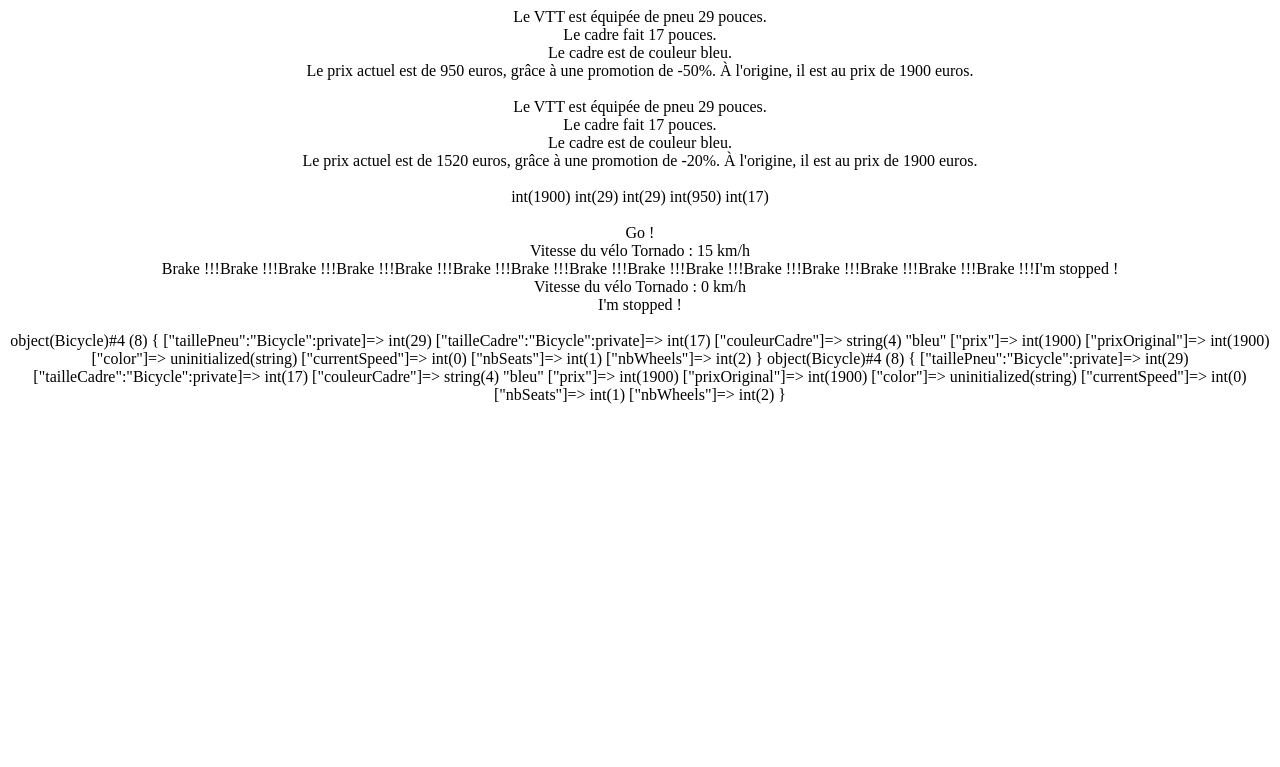
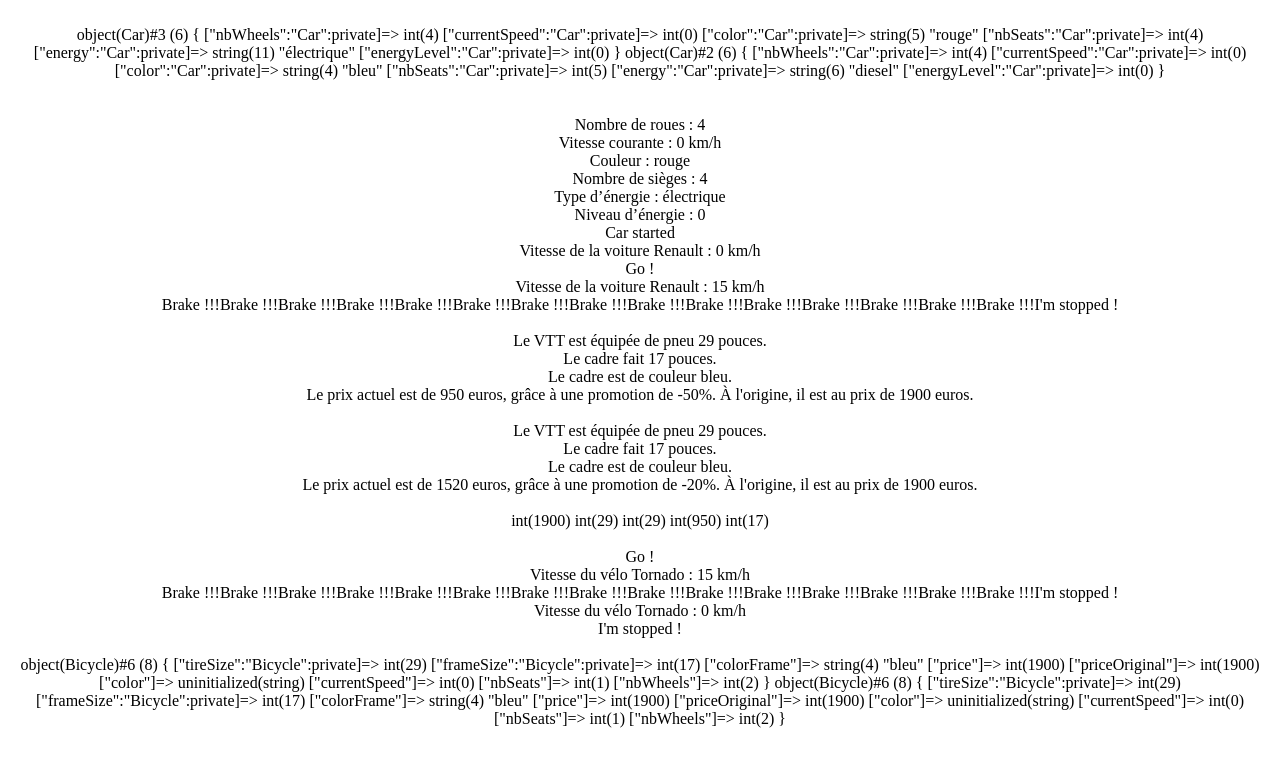
Before and after one commit to adelille982/entrainementPOO, a PHP site: page / in a window 1280 px wide. Shown: the top 767 px of the page. Run offline with PHP 8.4, Linux system fonts and the light colour scheme.

Commit message:
challenge 1 POO

```diff
--- a/Bicycle.php
+++ b/Bicycle.php
@@ -1,11 +1,11 @@
 <?php
 class Bicycle
 {
-    private int $taillePneu = 29;
-    private int $tailleCadre = 17;
-    public string $couleurCadre = 'bleu';
-    public int $prix = 1900;
-    public int $prixOriginal;
+    private int $tireSize = 29;
+    private int $frameSize = 17;
+    public string $colorFrame = 'bleu';
+    public int $price = 1900;
+    public int $priceOriginal;
     public string $color;
     public int $currentSpeed;
     public int $nbSeats = 1;
@@ -13,29 +13,29 @@ class Bicycle
 
     public function __construct()
     {
-        $this->prixOriginal = $this->prix;
+        $this->priceOriginal = $this->price;
         $this->currentSpeed = 0;
     }
 
 
-    public function getAfficherTaillePneu(): int
+    public function getTireSize(): int
     {
-        return $this->taillePneu;
+        return $this->tireSize;
     }
 
-    public function getAfficherTailleCadre(): int
+    public function getframeSize(): int
     {
-        return $this->tailleCadre;
+        return $this->frameSize;
     }
 
-    public function Promotion20pourcent()
+    public function apply20PercentDiscount()
     {
-        $this->prix *= 0.8;
+        $this->price *= 0.8;
     }
 
-    public function Promotion50pourcent()
+    public function apply50PercentDiscount()
     {
-        $this->prix *= 0.5;
+        $this->price *= 0.5;
     }
 
     public function forward(): string
@@ -61,15 +61,13 @@ class Bicycle
     }
 }
 
-$Head = new Bicycle;
-$Lapierre = new Bicycle;
-$Trek = new Bicycle;
-$Focus = new Bicycle;
-$Ridley = new Bicycle;
+$head = new Bicycle;
+$lapierre = new Bicycle;
+$trek = new Bicycle;
 $rockrider = new Bicycle();
 $rockrider->color = 'yellow';
 $tornado = new Bicycle();
 $tornado->color = 'black';
 
-$Lapierre->Promotion20pourcent();
-$Head->Promotion50pourcent();
+$lapierre->apply20PercentDiscount();
+$head->apply50PercentDiscount();
--- /dev/null
+++ b/Car.php
@@ -0,0 +1,86 @@
+<?php
+
+class Car
+{
+    private int $nbWheels;
+    private int $currentSpeed;
+    private string $color;
+    private int $nbSeats;
+    private string $energy;
+    private int $energyLevel;
+
+    public function __construct(string $color, int $nbSeats, string $energy)
+    {
+        $this->color = $color;
+        $this->nbSeats = $nbSeats;
+        $this->energy = $energy;
+        $this->nbWheels = 4;
+        $this->currentSpeed = 0;
+        $this->energyLevel = 0;
+    }
+
+    public function start(): string
+    {
+        return "Car started";
+    }
+
+    public function forward(): string
+    {
+        $this->currentSpeed = 15;
+        return "Go !";
+    }
+
+    public function brake(): string
+    {
+        $sentence = "";
+        while ($this->currentSpeed > 0) {
+            $this->currentSpeed--;
+            $sentence .= "Brake !!!";
+        }
+        $sentence .= "I'm stopped !";
+        return $sentence;
+    }
+
+    public function getNbWheels(): int
+    {
+        return $this->nbWheels;
+    }
+
+    public function getCurrentSpeed(): int
+    {
+        return $this->currentSpeed;
+    }
+
+
+    public function getcolor(): string
+    {
+        return $this->color;
+    }
+
+    public function getNbSeats(): int
+    {
+        return $this->nbSeats;
+    }
+
+    public function getEnergy(): string
+    {
+        return $this->energy;
+    }
+
+    public function getEnergyLevel(): int
+    {
+        return $this->energyLevel;
+    }
+}
+
+$peugeot = new Car("bleu", 5, "diesel");
+
+$peugeot->start();
+$peugeot->forward();
+$peugeot->brake();
+
+$renault = new Car("rouge", 4, "électrique");
+
+$renault->start();
+$renault->forward();
+$renault->brake();
--- a/Index.php
+++ b/Index.php
@@ -1,32 +1,61 @@
 <?php
-include_once "Bicycle.php"
+include_once "Car.php";
+include_once "Bicycle.php";
 ?>
 
+<br>
+
 <div style="text-align: center;">
-    <?php echo "Le VTT est équipée de pneu " . $Head->getAfficherTaillePneu() . " pouces."; ?><br>
-    <?php echo "Le cadre fait " . $Head->getAfficherTailleCadre() . " pouces."; ?><br>
-    <?php echo "Le cadre est de couleur " . $Head->couleurCadre . "."; ?><br>
-    <?php echo "Le prix actuel est de  " . $Head->prix . " euros, grâce à une promotion de -50%. À l'origine, il est au prix de " . $Head->prixOriginal . " euros."; ?><br>
+<?php var_dump($renault);?>
+<?php var_dump($peugeot);?>
 </div>
 
 <br>
 
 <div style="text-align: center;">
-    <?php echo "Le VTT est équipée de pneu " . $Lapierre->getAfficherTaillePneu() . " pouces."; ?><br>
-    <?php echo "Le cadre fait " . $Lapierre->getAfficherTailleCadre() . " pouces."; ?><br>
-    <?php echo "Le cadre est de couleur " . $Lapierre->couleurCadre . "."; ?><br>
-    <?php echo "Le prix actuel est de  " . $Lapierre->prix . " euros, grâce à une promotion de -20%. À l'origine, il est au prix de " . $Lapierre->prixOriginal . " euros."; ?><br>
+    <?php echo '<br>Nombre de roues : ' . $renault->getNbWheels() . '<br>'; ?>
+    <?php echo 'Vitesse courante : ' . $renault->getCurrentSpeed() . ' km/h<br>'; ?>
+    <?php echo 'Couleur : ' . $renault->getcolor() . '<br>'; ?>
+    <?php echo 'Nombre de sièges : ' . $renault->getNbSeats() . '<br>'; ?>
+    <?php echo 'Type d’énergie : ' . $renault->getEnergy() . '<br>'; ?>
+    <?php echo 'Niveau d’énergie : ' . $renault->getEnergyLevel() . '<br>'; ?>
+</div>
+
+<div style="text-align: center;">
+    <?php echo $renault->start(); ?>
+    <?php echo '<br> Vitesse de la voiture Renault : ' . $renault->getCurrentSpeed() . ' km/h<br>'; ?>
+    <?php echo $renault->forward(); ?>
+    <?php echo '<br> Vitesse de la voiture Renault : ' . $renault->getCurrentSpeed() . ' km/h<br>'; ?>
+    <?php echo $renault->brake(); ?>
+</div>
+
+<br>
+
+<div style="text-align: center;">
+    <?php echo "Le VTT est équipée de pneu " . $head->getTireSize() . " pouces."; ?><br>
+    <?php echo "Le cadre fait " . $head->getframeSize() . " pouces."; ?><br>
+    <?php echo "Le cadre est de couleur " . $head->colorFrame . "."; ?><br>
+    <?php echo "Le prix actuel est de  " . $head->price . " euros, grâce à une promotion de -50%. À l'origine, il est au prix de " . $head->priceOriginal . " euros."; ?><br>
+</div>
+
+<br>
+
+<div style="text-align: center;">
+    <?php echo "Le VTT est équipée de pneu " . $lapierre->getTireSize() . " pouces."; ?><br>
+    <?php echo "Le cadre fait " . $lapierre->getframeSize() . " pouces."; ?><br>
+    <?php echo "Le cadre est de couleur " . $lapierre->colorFrame . "."; ?><br>
+    <?php echo "Le prix actuel est de  " . $lapierre->price . " euros, grâce à une promotion de -20%. À l'origine, il est au prix de " . $lapierre->priceOriginal . " euros."; ?><br>
 </div>
 
 <br>
 
 <?php /* J'en revient pas de découvir que l'on pouvait stylisé nos var dump ^^ c'est trop cool lol */ ?>
 <div style="text-align: center;">
-    <?php var_dump($Lapierre->prixOriginal); ?>
-    <?php var_dump($Lapierre->getAfficherTaillePneu()); ?>
-    <?php var_dump($Head->getAfficherTaillePneu()); ?>
-    <?php var_dump($Head->prix); ?>
-    <?php var_dump($Head->getAfficherTailleCadre()); ?>
+    <?php var_dump($lapierre->priceOriginal); ?>
+    <?php var_dump($lapierre->getTireSize()); ?>
+    <?php var_dump($head->getTireSize()); ?>
+    <?php var_dump($head->price); ?>
+    <?php var_dump($head->getframeSize()); ?>
 </div>
 
 <br>
@@ -42,6 +71,6 @@ include_once "Bicycle.php"
 <br>
 
 <div style="text-align: center;">
-    <?php var_dump($Trek); ?>
-    <?php $Trek->dump(); ?>
+    <?php var_dump($trek); ?>
+    <?php $trek->dump(); ?>
 </div>
```
Also changed, not shown: README.md (deleted).
